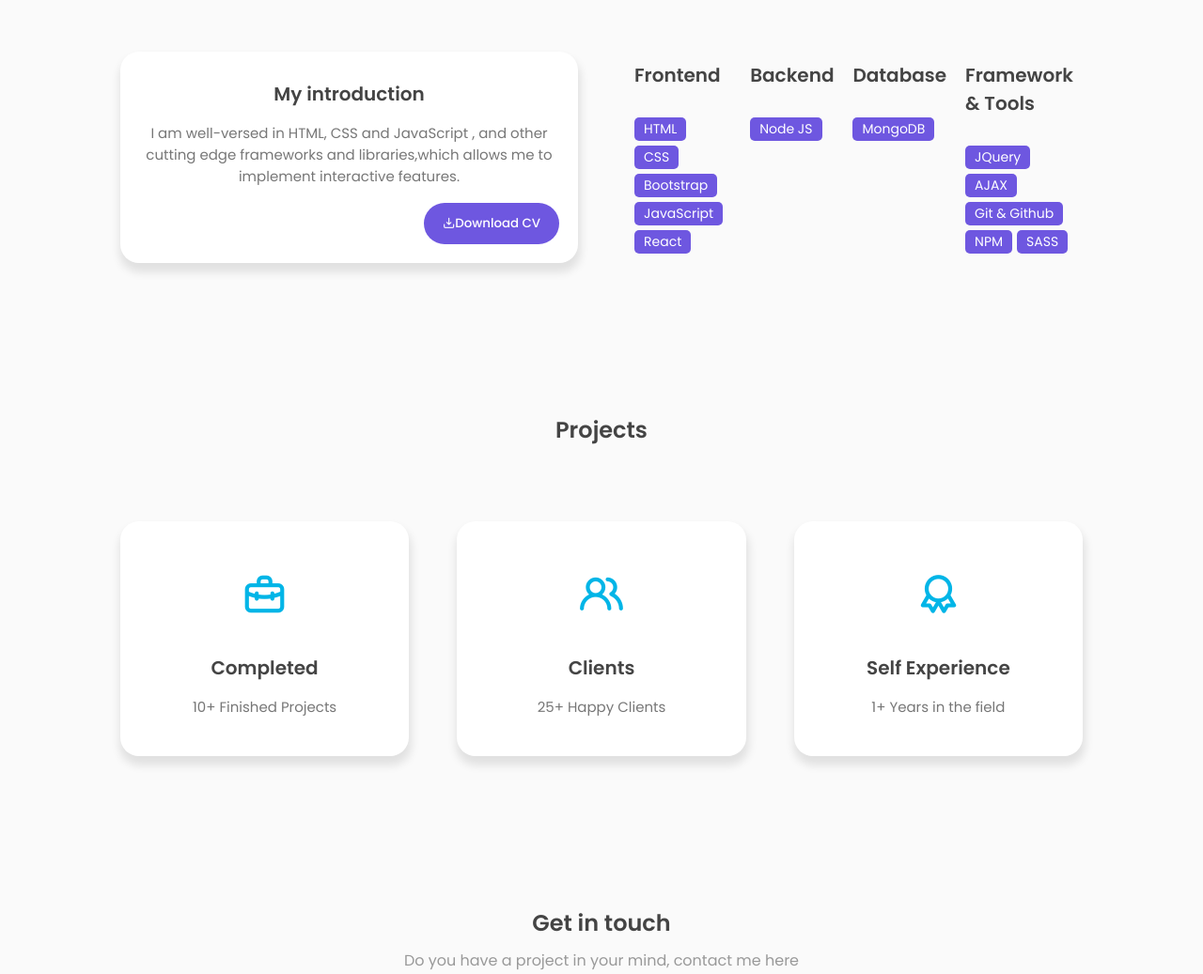
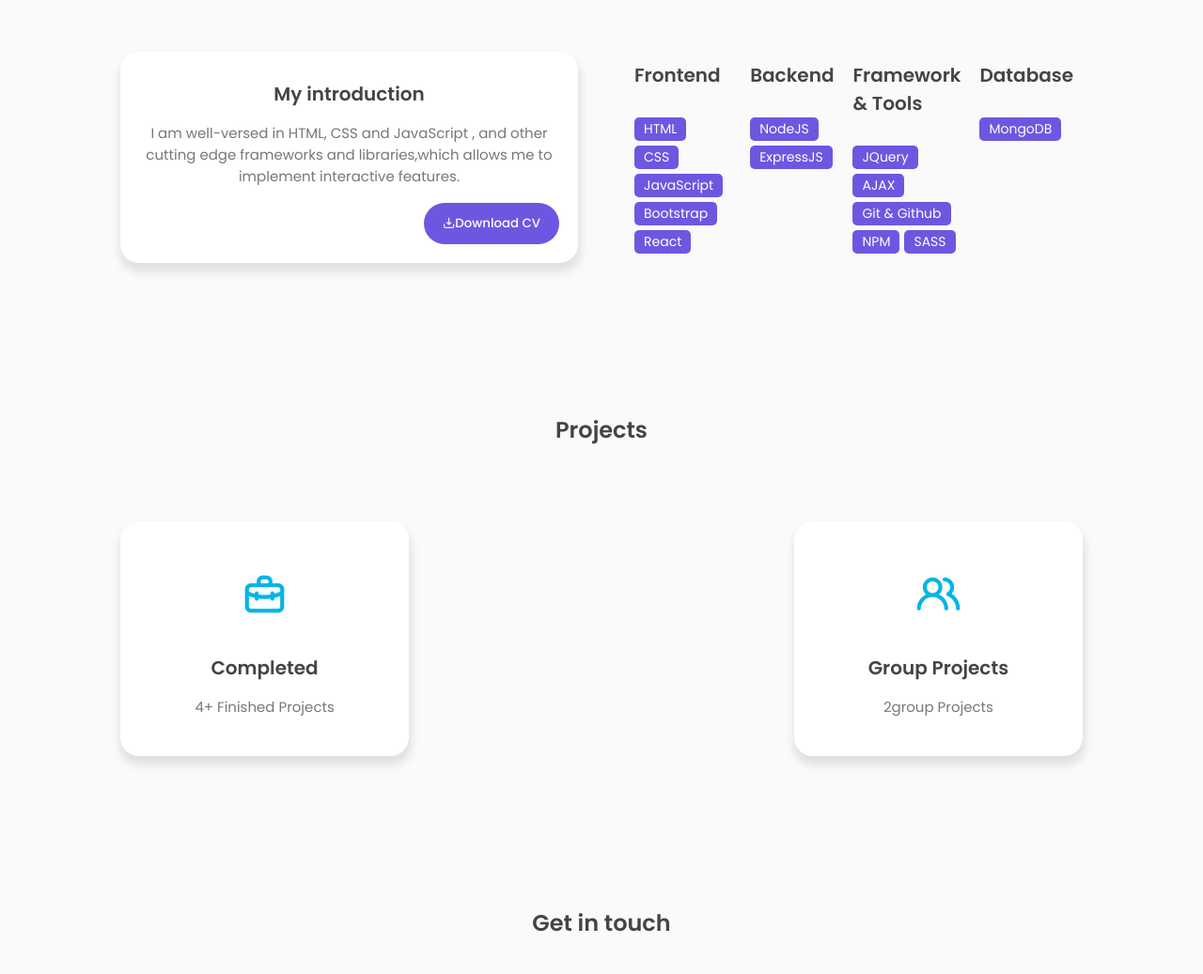
Before and after one commit to Pruthivirajrao/myPortfolio, a website: page index.html in a window 1280 px wide. Shown: the part 940-1977 px from the top of the page at 94% size. Drawn offline with nearby package versions, Linux system fonts and the light colour scheme.

Commit message:
Some changes done

```diff
--- a/index.html
+++ b/index.html
@@ -57,7 +57,7 @@
     <main class="wrapper">
        <!-- -------------- FEATURED BOX ---------------- -->
        <section class="featured-box" id="home">
-          <div class="featured-text">
+          <div class="featured-text" >
             <div class="featured-text-card">
                 <span>Pruthiviraj Rao</span>
             </div>
@@ -80,11 +80,11 @@
                 <div class="icon"><a class="uil uil-github-alt" href="https://github.com/Pruthivirajrao" target="_blank"></a></div>
             </div>
           </div>
-          <div class="featured-image">
+          <!-- <div class="featured-image">
             <div class="image">
                 <img src="/resume/hii" alt="avatar">
             </div>
-          </div>
+          </div> -->
           <div class="scroll-icon-box">
             <a href="#about" class="scroll-btn">
                 <i class="uil uil-mouse-alt"></i>
@@ -118,8 +118,8 @@
                     <div class="skills-list">
                         <span>HTML</span>
                         <span>CSS</span>
+                        <span>JavaScript</span>
                         <span>Bootstrap</span>
-                        <span>JavaScript</span>
                         <span>React</span>
                     </div>
                 </div>
@@ -128,15 +128,8 @@
                         <h3>Backend</h3>
                     </div>
                     <div class="skills-list">
-                        <span>Node JS</span>
-                    </div>
-                </div>
-                <div class="skills-box">
-                    <div class="skills-header">
-                        <h3>Database</h3>
-                    </div>
-                    <div class="skills-list">
-                        <span>MongoDB</span>
+                        <span>NodeJS</span>
+                        <span>ExpressJS</span>
                     </div>
                 </div>
                 <div class="skills-box">
@@ -149,6 +142,14 @@
                         <span>Git & Github</span>
                         <span>NPM</span>
                         <span>SASS</span>
+                    </div>
+                </div>
+                <div class="skills-box">
+                    <div class="skills-header">
+                        <h3>Database</h3>
+                    </div>
+                    <div class="skills-list">
+                        <span>MongoDB</span>
                     </div>
                 </div>
             </div>
@@ -165,17 +166,12 @@
             <div class="project-box">
                 <i class="uil uil-briefcase-alt"></i>
                 <h3>Completed</h3>
-                <label>10+ Finished Projects</label>
+                <label>4+ Finished Projects</label>
             </div>
             <div class="project-box">
                 <i class="uil uil-users-alt"></i>
-                <h3>Clients</h3>
-                <label>25+ Happy Clients</label>
-            </div>
-            <div class="project-box">
-                <i class="uil uil-award"></i>
-                <h3>Self Experience</h3>
-                <label>1+ Years in the field</label>
+                <h3>Group Projects</h3>
+                <label>2group Projects</label>
             </div>
           </div>
        </section>
@@ -185,7 +181,6 @@
        <section class="section" id="contact">
           <div class="top-header">
             <h1>Get in touch</h1>
-            <span>Do you have a project in your mind, contact me here</span>
           </div>
           <div class="row">
              <div class="col">
--- a/style.css
+++ b/style.css
@@ -158,6 +158,7 @@ nav{
 /* ----- WRAPPER DESIGN ----- */
 .wrapper{
     padding-inline: 10vw;
+
 }
 
 /* ----- FEATURED BOX ----- */
@@ -173,10 +174,10 @@ nav{
     position: relative;
     display: flex;
     justify-content: center;
-    align-content: center;
+    align-items: center;
     min-height: 80vh;
     flex-direction: column;
-    width: 50%;
+    width: 100%;
     padding-left: 20px;
 }
 .featured-text-card span{
```
